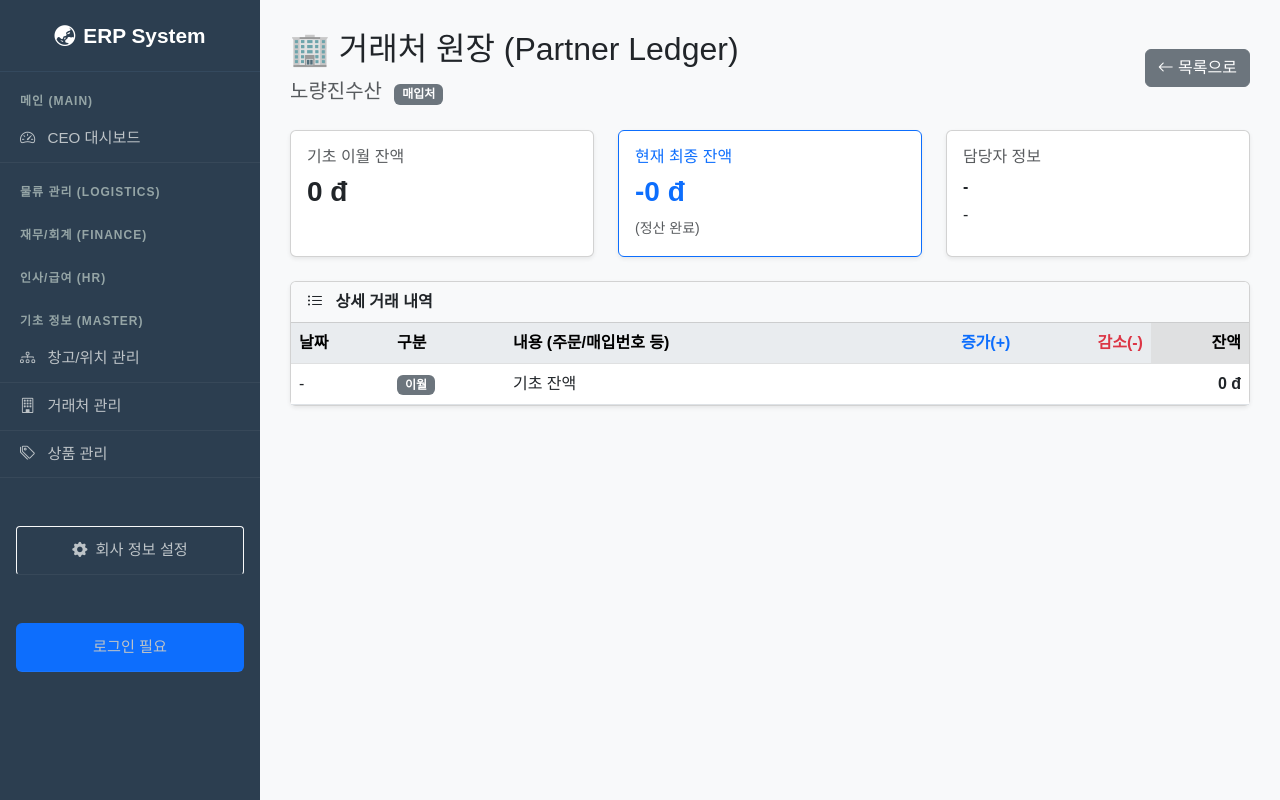
After one commit to teaseong5-stack/pacific-proud-erp, a Django app: page /partners/1/ in a window 1280 px wide. The commit adds this page. Run offline with Django 5.2, Linux system fonts and the light colour scheme; data comes from the database, SQL or seed files in the repository; some libraries are stand-ins or nearby versions.

Commit message:
거래처 원장 기능 추가

```diff
--- a/fulfillment/urls.py
+++ b/fulfillment/urls.py
@@ -38,6 +38,7 @@ urlpatterns = [
     # 2. 거래처 (Partner)
     path('partners/update/<int:pk>/', views.partner_update, name='partner_update'),
     path('partners/delete/<int:pk>/', views.partner_delete, name='partner_delete'),
+    path('partners/<int:pk>/', views.partner_detail, name='partner_detail'),
 
     # 재고 관리
     path('inventory/update/<int:pk>/', views.inventory_update, name='inventory_update'),
--- a/fulfillment/views.py
+++ b/fulfillment/views.py
@@ -9,6 +9,8 @@ from decimal import Decimal
 from django.contrib.auth.decorators import login_required
 from .services import create_picking_list
 from django.contrib import messages
+from itertools import chain
+from operator import attrgetter
 
 # 모델 전체 임포트
 from .models import (
@@ -711,3 +713,65 @@ def email_invoice(request, order_id):
         return HttpResponse("이메일이 성공적으로 발송되었습니다.")
     except Exception as e:
         return HttpResponse(f"발송 실패: {e}")
+
+def partner_detail(request, pk):
+    """거래처 상세 원장 (매입/매출/수금/지급 통합 조회)"""
+    partner = get_object_or_404(Partner, pk=pk)
+
+    # 1. 거래 내역 가져오기 (매출 또는 매입)
+    transactions = []
+
+    if partner.partner_type in ['CLIENT', 'BOTH']:
+        # 매출(Order) 내역 - 출고완료된 것만
+        orders = partner.order_set.filter(status='SHIPPED')
+        for o in orders:
+            o.type_label = "매출 (주문)"
+            o.amount = o.total_revenue # 매출액은 (+) 잔액 증가
+            o.date = o.order_date.date()
+            transactions.append(o)
+
+    if partner.partner_type in ['SUPPLIER', 'BOTH']:
+        # 매입(Purchase) 내역 - 입고완료된 것만
+        purchases = partner.purchase_set.filter(status='RECEIVED')
+        for p in purchases:
+            p.type_label = "매입 (발주)"
+            p.amount = p.total_amount # 매입액은 (+) 잔액(줄 돈) 증가
+            p.date = p.purchase_date
+            transactions.append(p)
+
+    # 2. 입출금(Payment) 내역 가져오기
+    payments = partner.payment_set.all()
+    for pay in payments:
+        pay.type_label = pay.get_payment_type_display() # 수금/지급
+        # 돈을 줬거나 받으면 잔액 감소 (-)
+        # 매출처 수금 -> 받을 돈 감소
+        # 매입처 지급 -> 줄 돈 감소
+        pay.amount = -pay.amount
+        # (단, 날짜 필드명이 모델마다 다르면 통일 필요. Payment는 date 필드 사용)
+
+        transactions.append(pay)
+
+    # 3. 날짜순 정렬
+    # (x.date가 객체마다 있으므로 이를 기준으로 정렬)
+    transactions.sort(key=lambda x: x.date)
+
+    # 4. 누적 잔액 계산 (Running Balance)
+    running_balance = partner.initial_balance
+
+    # 기초 잔액을 리스트 맨 앞에 가상의 데이터로 넣어줌 (선택사항)
+    ledger_data = []
+
+    for t in transactions:
+        running_balance += t.amount
+        ledger_data.append({
+            'date': t.date,
+            'type': t.type_label,
+            'desc': str(t), # __str__ 메서드 활용
+            'change': t.amount, # 발생액
+            'balance': running_balance # 누적 잔액
+        })
+
+    return render(request, 'fulfillment/partner_detail.html', {
+        'partner': partner,
+        'ledger_data': ledger_data, # 가공된 원장 데이터
+    })
--- /dev/null
+++ b/templates/fulfillment/partner_detail.html
@@ -0,0 +1,102 @@
+{% extends 'base.html' %}
+{% load humanize %}
+
+{% block content %}
+<div class="d-flex justify-content-between align-items-center mb-4">
+    <div>
+        <h2>🏢 거래처 원장 (Partner Ledger)</h2>
+        <span class="text-muted fs-5">{{ partner.name }}</span>
+        <span class="badge {% if partner.partner_type == 'CLIENT' %}bg-primary{% else %}bg-secondary{% endif %} ms-2">
+            {{ partner.get_partner_type_display }}
+        </span>
+    </div>
+    <a href="{% url 'fulfillment:partner_list' %}" class="btn btn-secondary">
+        <i class="bi bi-arrow-left"></i> 목록으로
+    </a>
+</div>
+
+<div class="row mb-4">
+    <div class="col-md-4">
+        <div class="card shadow-sm h-100">
+            <div class="card-body">
+                <h6 class="text-muted mb-2">기초 이월 잔액</h6>
+                <h3 class="fw-bold">{{ partner.initial_balance|intcomma }} đ</h3>
+            </div>
+        </div>
+    </div>
+    <div class="col-md-4">
+        <div class="card shadow-sm h-100 border-primary">
+            <div class="card-body">
+                <h6 class="text-primary mb-2">현재 최종 잔액</h6>
+                <h3 class="fw-bold text-primary">{{ partner.current_balance|intcomma }} đ</h3>
+                <small class="text-muted">
+                    {% if partner.current_balance > 0 %} (받을 돈 / 줄 돈 남음)
+                    {% elif partner.current_balance < 0 %} (초과 수금 / 선급금)
+                    {% else %} (정산 완료) {% endif %}
+                </small>
+            </div>
+        </div>
+    </div>
+    <div class="col-md-4">
+        <div class="card shadow-sm h-100">
+            <div class="card-body">
+                <h6 class="text-muted mb-2">담당자 정보</h6>
+                <p class="mb-1"><strong>{{ partner.contact_person|default:"-" }}</strong></p>
+                <p class="mb-0">{{ partner.contact_phone|default:"-" }}</p>
+            </div>
+        </div>
+    </div>
+</div>
+
+<div class="card shadow-sm">
+    <div class="card-header bg-light fw-bold">
+        <i class="bi bi-list-ul me-2"></i> 상세 거래 내역
+    </div>
+    <div class="table-responsive">
+        <table class="table table-hover align-middle mb-0">
+            <thead class="table-light">
+                <tr>
+                    <th>날짜</th>
+                    <th>구분</th>
+                    <th>내용 (주문/매입번호 등)</th>
+                    <th class="text-end text-primary">증가(+)</th>
+                    <th class="text-end text-danger">감소(-)</th>
+                    <th class="text-end table-active">잔액</th>
+                </tr>
+            </thead>
+            <tbody>
+                <tr class="bg-light bg-opacity-50">
+                    <td>-</td>
+                    <td><span class="badge bg-secondary">이월</span></td>
+                    <td>기초 잔액</td>
+                    <td></td>
+                    <td></td>
+                    <td class="text-end fw-bold">{{ partner.initial_balance|intcomma }} đ</td>
+                </tr>
+
+                {% for row in ledger_data %}
+                <tr>
+                    <td>{{ row.date|date:"Y-m-d" }}</td>
+                    <td>
+                        {% if '매출' in row.type or '매입' in row.type %}
+                            <span class="badge bg-info text-dark">{{ row.type }}</span>
+                        {% else %}
+                            <span class="badge bg-success">{{ row.type }}</span>
+                        {% endif %}
+                    </td>
+                    <td>{{ row.desc }}</td>
+
+                    <td class="text-end text-primary">
+                        {% if row.change > 0 %}{{ row.change|intcomma }}{% endif %}
+                    </td>
+                    <td class="text-end text-danger">
+                        {% if row.change < 0 %}{{ row.change|stringformat:"d"|slice:"1:"|intcomma }}{% endif %} </td>
+
+                    <td class="text-end fw-bold table-active">{{ row.balance|intcomma }} đ</td>
+                </tr>
+                {% endfor %}
+            </tbody>
+        </table>
+    </div>
+</div>
+{% endblock %}
--- a/templates/fulfillment/partner_list.html
+++ b/templates/fulfillment/partner_list.html
@@ -64,7 +64,11 @@
                         {% else %}<span class="badge bg-info text-dark">혼합</span>{% endif %}
                     </td>
 
-                    <td class="fw-bold">{{ p.name }}</td>
+                    <td class="fw-bold">
+                        <a href="{% url 'fulfillment:partner_detail' p.id %}" class="text-decoration-none text-dark">
+                        {{ p.name }} <i class="bi bi-box-arrow-in-up-right small text-muted ms-1"></i>
+                        </a>
+                    </td>
 
                     <td>
                         {{ p.owner_name|default:"-" }}
```
